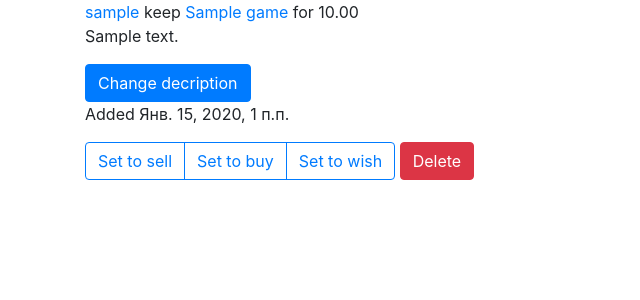
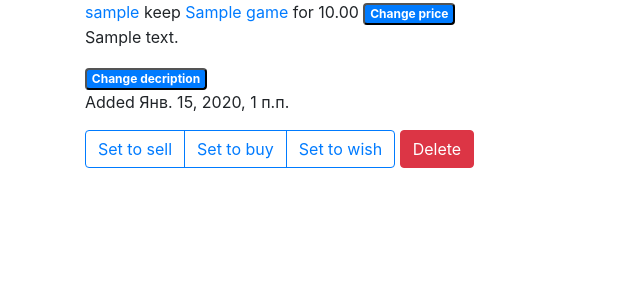
Before and after one commit to dem214/switchdeck, a Django app: page /lot/1/ in a window 1280 px wide. Shown: the part 56-356 px from the top of the page, without its empty margins (0-640 px from the left). Run offline with Django 3.2, Linux system fonts and the light colour scheme; a user stored in the database is signed in; tables that the repository leaves empty hold one stand-in row (values such as "Sample post"); some libraries are stand-ins or nearby versions.

Commit message:
change price with lil buttons

```diff
--- a/switchdecksite/switchdeck/forms.py
+++ b/switchdecksite/switchdeck/forms.py
@@ -35,3 +35,8 @@ class ChangeDescGamelistForm(forms.ModelForm):
     class Meta():
         model = GameList
         fields = ['desc']
+
+class ChangePriceGamelistForm(forms.ModelForm):
+    class Meta():
+        model = GameList
+        fields = ['price']
--- a/switchdecksite/switchdeck/templates/registration/login.html
+++ b/switchdecksite/switchdeck/templates/registration/login.html
@@ -8,7 +8,7 @@
 <form action="{% url 'login' %}" method="post">
   {% csrf_token %}
   {{ form|crispy }}
-  <input type="submit" name="Login">
+  <input type="submit" name="Login" class="btn btn-primary">
   <input type="hidden" name="next" value="{{ next }}">
 </form>
 <p><a href="{% url 'password_reset' %}">Forgot password?</a></p>
--- a/switchdecksite/switchdeck/templates/registration/register.html
+++ b/switchdecksite/switchdeck/templates/registration/register.html
@@ -5,7 +5,7 @@
 
 <form method="post">{% csrf_token %}
   {{form.as_p}}
-  <input type="submit" value="Submit">
+  <input type="submit" value="Submit" class="btn btn-profile">
 
 </form>
 
--- a/switchdecksite/switchdeck/templates/registration/signup.html
+++ b/switchdecksite/switchdeck/templates/registration/signup.html
@@ -7,7 +7,7 @@
 <form action="{% url 'signup' %}" method="post">
   {% csrf_token %}
   {{ form|crispy }}
-  <input type="submit" name="SignUp">
+  <input type="submit" name="SignUp" class="btn btn-primary">
 </form>
 
 {% endblock %}
--- a/switchdecksite/switchdeck/templates/registration/user_form.html
+++ b/switchdecksite/switchdeck/templates/registration/user_form.html
@@ -7,7 +7,7 @@
 <form action="{% url 'update_profile' object.get_username%}" method="post">
   {% csrf_token %}
   {{ form|crispy }}
-  <input type="submit" name="SignUp">
+  <input type="submit">
 </form>
 
 {% endblock %}
--- a/switchdecksite/switchdeck/templates/switchdeck/add_game_reduced.html
+++ b/switchdecksite/switchdeck/templates/switchdeck/add_game_reduced.html
@@ -15,7 +15,7 @@
 {% endif %}
   {% csrf_token %}
   {{form|crispy}}
-  <input type="submit" name="submit">
+  <input type="submit" name="submit" class="btn btn-primary">
 </form>
 
 {% endblock %}
--- a/switchdecksite/switchdeck/templates/switchdeck/gamelist.html
+++ b/switchdecksite/switchdeck/templates/switchdeck/gamelist.html
@@ -15,9 +15,39 @@
   {{ object.game.name }}
 </a>
  for {{ object.price }}
+ {% if user.is_authenticated and user == object.profile.user %}
+ <!-- Change price modal -->
+ <button type="button" class="badge badge-primary" data-toggle="modal" data-target="#changePriceModal">
+   Change price
+ </button>
+ <div class="modal fade" id="changePriceModal" tabindex="-1" role="dialog" aria-labelledby="changePriceModalLabel" aria-hidden="true">
+   <div class="modal-dialog" role="document">
+     <div class="modal-content">
+       <div class="modal-header">
+         <h5 class="modal-title" id="changePriceModalLabel">Change Price</h5>
+         <button type="button" class="close" data-dismiss="modal" aria-label="Close">
+           <span aria-hidden="true">&times;</span>
+         </button>
+       </div>
+       <div class="modal-body">
+         <form action="{% url 'change_price' object.id %}" method="post" id="change_price_form">
+           {% csrf_token %}
+           {{ change_price_form|crispy }}
+         </form>
+       </div>
+       <div class="modal-footer">
+         <button type="button" class="btn btn-secondary" data-dismiss="modal">
+           Close
+         </button>
+         <input class="btn btn-primary" type="submit" form="change_price_form">
+       </div>
+     </div>
+   </div>
+ </div>
+ {% endif %}
  <p>{{object.desc}}</p>
  {% if user.is_authenticated and user == object.profile.user %}
-  <button type="button" class="btn btn-primary" data-toggle="modal" data-target="#changeDescModal">
+  <button type="button" class="badge badge-primary" data-toggle="modal" data-target="#changeDescModal">
     Change decription
   </button>
 
--- a/switchdecksite/switchdeck/templates/switchdeck/set_game.html
+++ b/switchdecksite/switchdeck/templates/switchdeck/set_game.html
@@ -13,7 +13,7 @@
 method="post">
     {% csrf_token %}
     {{ form|crispy }}
-    <input type="submit" name="submit">
+    <input type="submit" name="submit" class="btn btn-primary">
 
 </form>
 {% endblock %}
--- a/switchdecksite/switchdeck/urls.py
+++ b/switchdecksite/switchdeck/urls.py
@@ -46,5 +46,7 @@ urlpatterns = [
     path('place/', views.PlacesListView.as_view(), name='places'),
     path('accounts/', profile_views.UsersListView.as_view(), name = 'users'),
     path('lot/<int:glid>/change-description/', views.change_description,
-        name='change_description')
+        name='change_description'),
+    path('lot/<int:glid>/change-price/', views.change_price,
+    name='change_price')
 ]
--- a/switchdecksite/switchdeck/views.py
+++ b/switchdecksite/switchdeck/views.py
@@ -14,7 +14,7 @@ from django.views.decorators.http import require_POST
 
 from .models import Game, GameList, Comment, Place
 from .forms import CommentForm, GameListForm, GameListReducedForm, \
-SetGameListForm, ChangeDescGamelistForm
+SetGameListForm, ChangeDescGamelistForm, ChangePriceGamelistForm
 
 COMMENTS_PER_PAGE=10
 GAMELISTS_PER_PAGE=15
@@ -62,7 +62,12 @@ def gamelist_view(request, glid: int):
     paginator = Paginator(gamelist_item.comments.all(), cpp)
     page = request.GET.get('page', 1)
     context['comments'] = paginator.get_page(page)
-    context['change_desc_form'] = ChangeDescGamelistForm({'desc': gamelist_item.desc})
+    context['change_desc_form'] = ChangeDescGamelistForm(
+        {'desc': gamelist_item.desc}
+    )
+    context['change_price_form'] = ChangePriceGamelistForm(
+        {'price': gamelist_item.price}
+    )
     if int(request.GET.get('objects-per-page', 0)) > 0:
         context['objects_per_page'] = request.GET['objects-per-page']
     return render(request, 'switchdeck/gamelist.html', context)
@@ -225,6 +230,21 @@ def change_description(request, glid):
     form = ChangeDescGamelistForm(request.POST)
     if form.is_valid():
         gl.desc = form.cleaned_data['desc']
+        gl.update_up_time()
         gl.save()
         messages.success(request, message='Description has been changed')
     return redirect(gl.get_absolute_url())
+
+@require_POST
+@login_required
+def change_price(request, glid):
+    gl = get_object_or_404(GameList, id=glid)
+    if gl.profile != request.user.profile:
+        return HttpResponseForbidden
+    form = ChangePriceGamelistForm(request.POST)
+    if form.is_valid():
+        gl.price = form.cleaned_data['price']
+        gl.update_up_time()
+        gl.save()
+        messages.success(request, message='Price has been changed')
+    return redirect(gl.get_absolute_url())
```
Also changed, not shown: switchdecksite/switchdeck/tests.py (+20 -5 lines).
